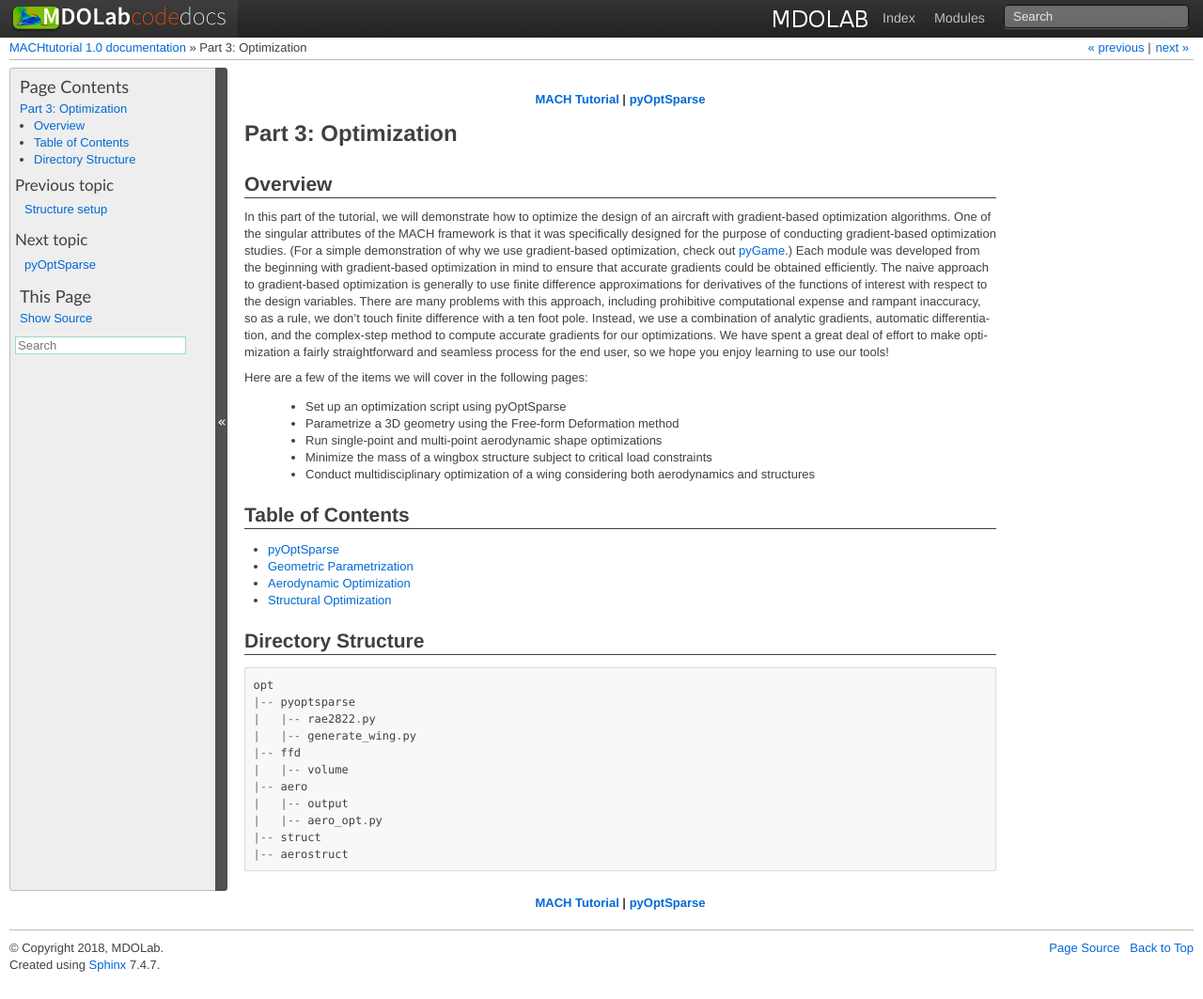
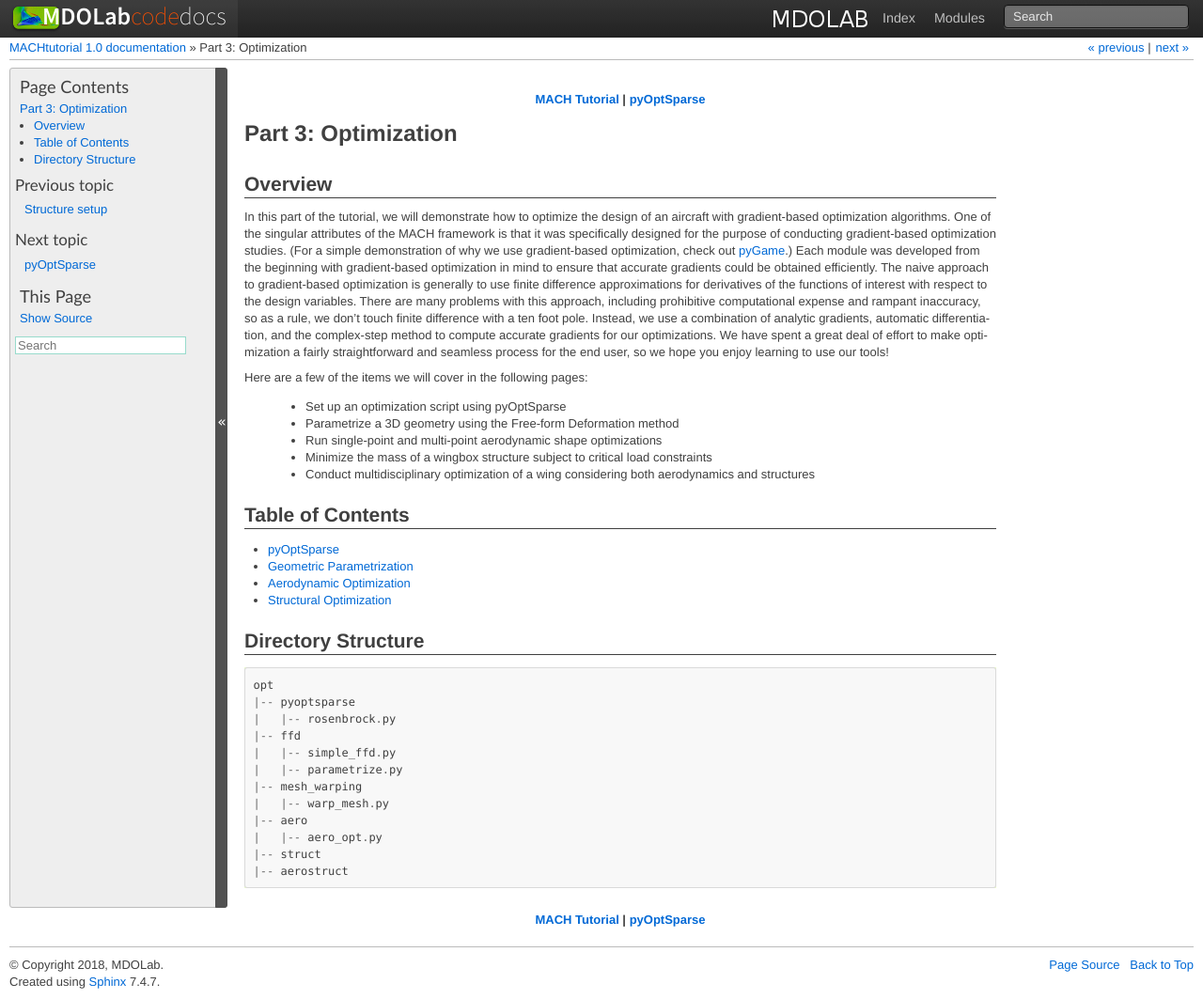
Before and after one commit to LMisTianWang/MACHtutorial, a Sphinx documentation site: the page built from doc/opt_overview.rst, in a window 1280 px wide. Shown: the whole page at 94% size. Built offline with Sphinx 7.4.7, drawn with Linux system fonts in a browser that asks for light colours; pages that are not in the unit, such as notebooks, are missing from menus.

Commit message:
Minor changes to directory lists.

```diff
--- a/doc/aero_overview.rst
+++ b/doc/aero_overview.rst
@@ -53,7 +53,6 @@ Directory Structure
     |   |-- volume
     |       |-- extrude.py
     |-- analysis
-        |-- output
         |-- aero_run.py
 
 .. centered::
--- a/doc/opt_overview.rst
+++ b/doc/opt_overview.rst
@@ -50,12 +50,13 @@ Directory Structure
 
     opt
     |-- pyoptsparse
-    |   |-- rae2822.py
-    |   |-- generate_wing.py
+    |   |-- rosenbrock.py
     |-- ffd
-    |   |-- volume
+    |   |-- simple_ffd.py
+    |   |-- parametrize.py
+    |-- mesh_warping
+    |   |-- warp_mesh.py
     |-- aero
-    |   |-- output
     |   |-- aero_opt.py
     |-- struct
     |-- aerostruct
```
